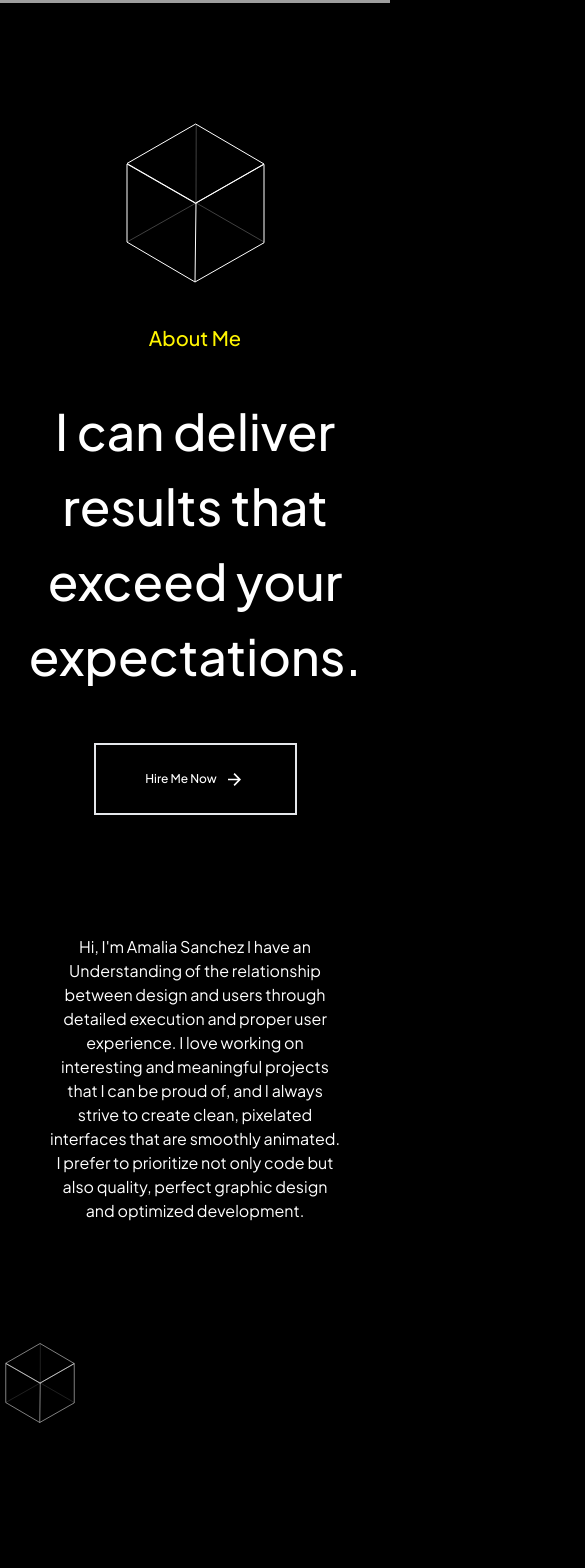
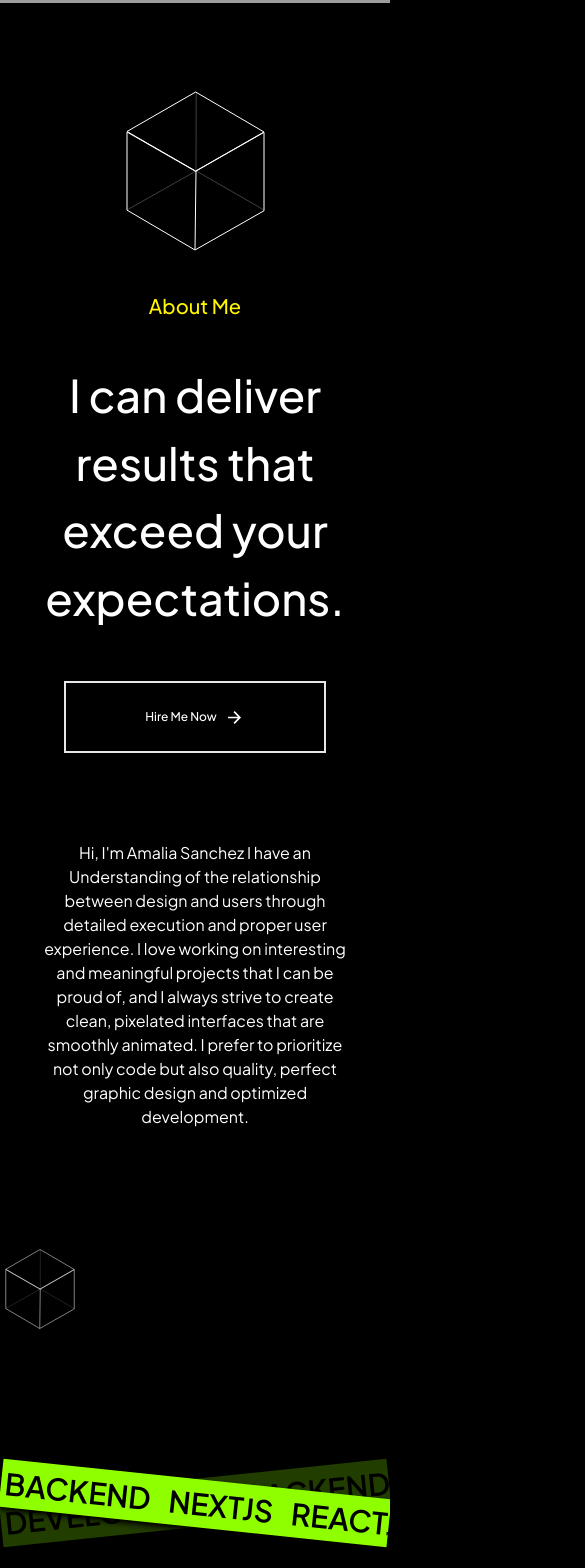
Before and after one commit to n2n0n00/portfolio_v2, a React (Vite) app: page / in a window 390 px wide. Shown: the part 380-1948 px from the top of the page, 585 px wide, since content can reach past the window. Built offline with nearby package versions, Linux system fonts and the light colour scheme; grey boxes are pictures that could not be loaded.

Commit message:
media queries for about me and services

```diff
--- a/src/App.jsx
+++ b/src/App.jsx
@@ -4,7 +4,7 @@ import { About, Projects, Services, Home, Footer } from "./pages/index";
 
 function App() {
   return (
-    <div>
+    <div className="overflow-x-hidden">
       <Home />
       <About />
       <Banner />
--- a/src/components/Banner.jsx
+++ b/src/components/Banner.jsx
@@ -2,22 +2,20 @@ import React from "react";
 
 const Banner = () => {
   return (
-    <div className="relative w-full my-[200px]">
-      <div className="absolute inset-0 back_green_banner">
-        <p className="banner m-5">DEVELOPMENT</p>
-        <p className="banner m-5">BACKEND</p>
-        <p className="banner m-5">FRONTEND</p>
-        <p className="banner m-5">BACKEND</p>
-        <p className="banner m-5">NEXTJS</p>
+    <div className="relative w-full mt-[150px]">
+      <div className="absolute inset-0 back_green_banner overflow-hidden">
+        <p className="banner m-5 max-sm:m-1">DEVELOPMENT</p>
+        <p className="banner m-5 max-sm:m-1">BACKEND</p>
+        <p className="banner m-5 max-sm:m-1">FRONTEND</p>
+        <p className="banner m-5 max-sm:m-1">BACKEND</p>
+        <p className="banner m-5 max-sm:m-1">NEXTJS</p>
       </div>
-      <div className="absolute inset-0 front_green_banner">
-        <p className="banner m-5">BACKEND</p>
-        <p className="banner m-5">NEXTJS</p>
-        <p className="banner m-5">REACTJS</p>
-        <p className="banner m-5">BACKEND</p>
-        <p className="banner m-5">NEXTJS</p>
-        <p className="banner m-5">BACKEND</p>
-        <p className="banner m-5">DESIGN</p>
+      <div className="absolute inset-0 front_green_banner overflow-hidden">
+        <p className="banner m-5 max-sm:m-1">BACKEND</p>
+        <p className="banner m-5 max-sm:m-1">NEXTJS</p>
+        <p className="banner m-5 max-sm:m-1">REACTJS</p>
+        <p className="banner m-5 max-sm:m-1">BACKEND</p>
+        <p className="banner m-5 max-sm:m-1">NEXTJS</p>
       </div>
     </div>
   );
--- a/src/index.css
+++ b/src/index.css
@@ -16,7 +16,7 @@
   }
 
   .banner {
-    @apply text-[50px] font-semibold;
+    @apply text-[50px] font-semibold max-sm:text-[30px];
   }
 
   .h1 {
@@ -24,7 +24,7 @@
   }
 
   .h2 {
-    @apply font-medium text-[50px] tracking-[-1%];
+    @apply font-medium text-[50px] tracking-[-1%] max-sm:text-[50px];
   }
 
   .h3 {
@@ -88,11 +88,11 @@
   }
 
   .front_green_banner {
-    @apply flex w-full py-[24px] items-center gap-[16px] bg-[#8fff00] shadow-md shadow-black transform rotate-[6deg];
+    @apply flex w-full py-[24px] items-center gap-[16px] bg-[#8fff00] shadow-md shadow-black transform rotate-[6deg] max-sm:gap-[10px];
   }
 
   .back_green_banner {
-    @apply flex w-full py-[24px] items-center gap-[16px] bg-[#223D00] shadow-md shadow-black transform rotate-[-6deg];
+    @apply flex w-full py-[24px] items-center gap-[16px] bg-[#223D00] shadow-md shadow-black transform rotate-[-6deg] max-sm:gap-[10px];
   }
 
   .home_bg {
--- a/src/pages/About.jsx
+++ b/src/pages/About.jsx
@@ -1,18 +1,17 @@
-import React from "react";
 import { arrow, cube } from "../assets";
 
 const About = () => {
   return (
     <>
-      <div className="m-[80px] max-md:mx-[10px]">
+      <div className="m-[80px] max-md:mx-0">
         <div className="flex flex-col">
-          <div className="flex flex-row justify-between max-md:flex-col-reverse max-md:items-center max-md:justify-center max-md:gap-10 max-md:m-10">
+          <div className="flex flex-row justify-between max-md:flex-col-reverse max-md:items-center max-md:justify-center max-md:gap-10 max-md:m-10 max-sm:m-2">
             <div className="text-white w-[50%] max-md:w-[100%] max-md:text-center max-md:flex max-md:flex-col max-md:items-center max-md:gap-10">
               <div>
                 <p className="h4 yellow_text">About Me</p>
               </div>
-              <div>
-                <p className="h2">
+              <div className="w-full">
+                <p className="h2 max-sm:text-[45px]">
                   I can deliver results that exceed your expectations.
                 </p>
               </div>
--- a/src/pages/Services.jsx
+++ b/src/pages/Services.jsx
@@ -3,10 +3,12 @@ import { cube } from "../assets";
 
 const Services = () => {
   return (
-    <div className="m-20 pt-[20%]">
+    <div className="m-20 pt-[15%] max-sm:pt-[30%] max-sm:mx-5 flex flex-col max-md:gap-12 items-center">
       <div className="flex flex-col items-center w-full">
         <p className="yellow_text h4">Services</p>
-        <h1 className="h1 text-white">Available services that I can work on</h1>
+        <h1 className="h2 text-white max-md:text-center">
+          Available services that I can work on
+        </h1>
       </div>
       <div className="relatie flex w-full flex-row h-full justify-end items-end">
         <img
@@ -17,14 +19,14 @@ const Services = () => {
         />
         <img src={cube} width={100} height={100} />
       </div>
-      <div className="flex flex-col gap-10">
-        <div className="flex flex-col gap-10">
+      <div className="flex flex-col gap-10 w-full">
+        <div className="flex flex-col gap-10 ">
           <p className="h3 text-white">
             <span className="green_text">01.</span> Design Visual
           </p>
-          <div className="flex flex-row justify-end">
+          <div className="flex flex-row justify-end max-md:justify-center">
             {" "}
-            <p className="p_reg gray_text w-[50%]">
+            <p className="p_reg gray_text w-[50%] max-md:w-full">
               Design that is unique, functional, and beautiful is at the heart
               of everything we create. We&apos;re obsessed with user experience,
               designing not for ourselves but for real people with real
@@ -32,20 +34,20 @@ const Services = () => {
             </p>
           </div>
 
-          <div className="flex flex-row w-full justify-center h-[120px]">
-            <div className="trans_btn w-1/5">
+          <div className="flex flex-row w-full justify-center h-[120px] max-sm:flex-col max-sm:my-[50%] max-sm:items-center">
+            <div className="trans_btn w-1/5 max-sm:w-3/5">
               <p className="text-white p_semibold">UI/UX Design</p>
             </div>
-            <div className="trans_btn w-1/5">
+            <div className="trans_btn w-1/5 max-sm:w-3/5">
               <p className="text-white p_semibold">UI/UX Design</p>
             </div>
-            <div className="trans_btn w-1/5">
+            <div className="trans_btn w-1/5 max-sm:w-3/5">
               <p className="text-white p_semibold">UI/UX Design</p>
             </div>
-            <div className="trans_btn w-1/5">
+            <div className="trans_btn w-1/5 max-sm:w-3/5">
               <p className="text-white p_semibold">UI/UX Design</p>
             </div>
-            <div className="trans_btn w-1/5">
+            <div className="trans_btn w-1/5 max-sm:w-3/5">
               <p className="text-white p_semibold">UI/UX Design</p>
             </div>
           </div>
@@ -53,31 +55,31 @@ const Services = () => {
         <div className="m-10">
           <img src={cube} width={50} height={50} />
         </div>
-        <div className="flex flex-col gap-10 items-center">
+        <div className="flex flex-col gap-10 items-center max-md:items-start">
           <p className="h3 text-white">
             <span className="green_text">02.</span> Design Visual
           </p>
 
-          <p className="p_reg gray_text w-[50%]">
+          <p className="p_reg gray_text w-[50%] max-md:w-full">
             Design that is unique, functional, and beautiful is at the heart of
             everything we create. We&apos;re obsessed with user experience,
             designing not for ourselves but for real people with real problems.{" "}
           </p>
 
-          <div className="flex flex-row w-full justify-center h-[120px]">
-            <div className="trans_btn w-1/5">
+          <div className="flex flex-row w-full justify-center h-[120px]  max-sm:flex-col max-sm:my-[50%] max-sm:items-center">
+            <div className="trans_btn w-1/5 max-sm:w-3/5">
               <p className="text-white p_semibold">UI/UX Design</p>
             </div>
-            <div className="trans_btn w-1/5">
+            <div className="trans_btn w-1/5 max-sm:w-3/5">
               <p className="text-white p_semibold">UI/UX Design</p>
             </div>
-            <div className="trans_btn w-1/5">
+            <div className="trans_btn w-1/5 max-sm:w-3/5">
               <p className="text-white p_semibold">UI/UX Design</p>
             </div>
-            <div className="trans_btn w-1/5">
+            <div className="trans_btn w-1/5 max-sm:w-3/5">
               <p className="text-white p_semibold">UI/UX Design</p>
             </div>
-            <div className="trans_btn w-1/5">
+            <div className="trans_btn w-1/5 max-sm:w-3/5">
               <p className="text-white p_semibold">UI/UX Design</p>
             </div>
           </div>
```
